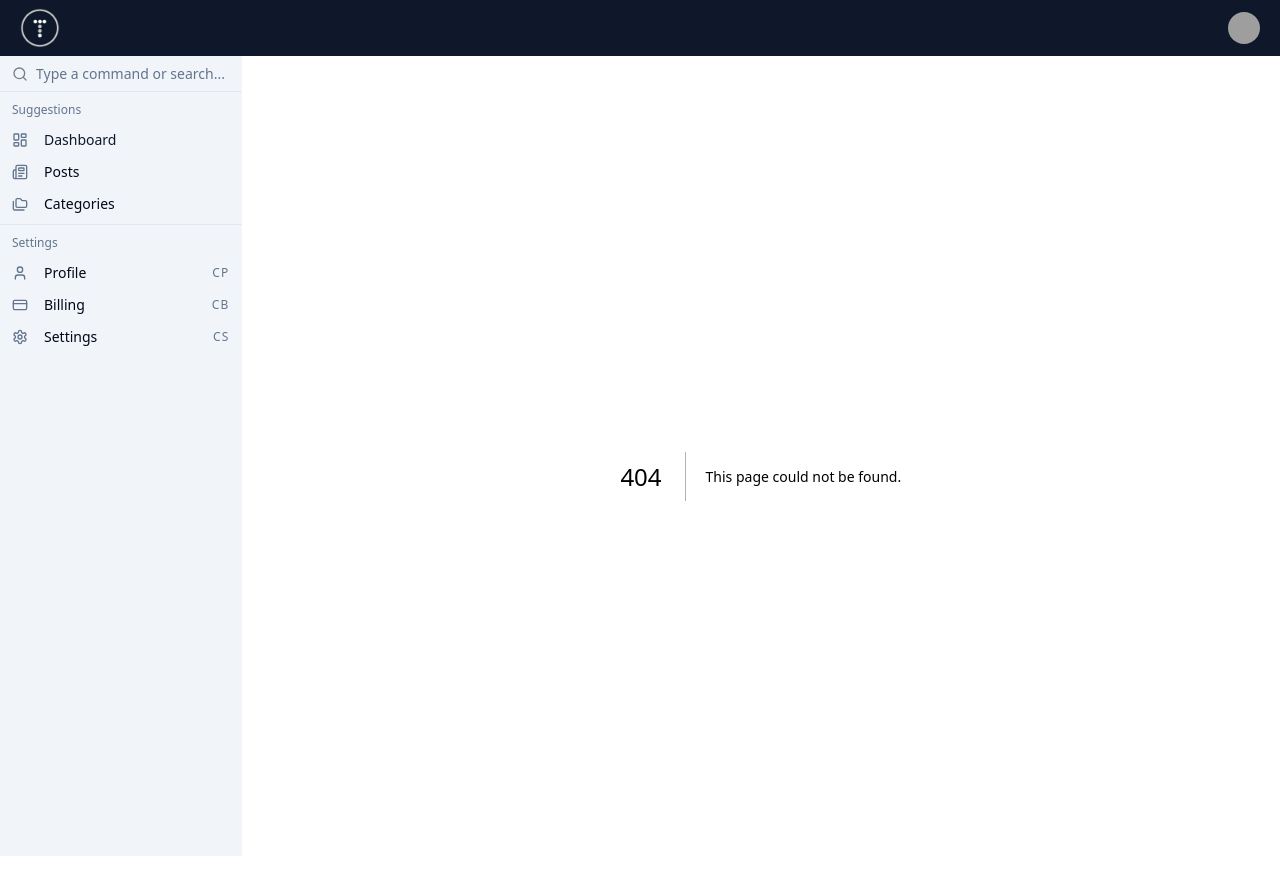
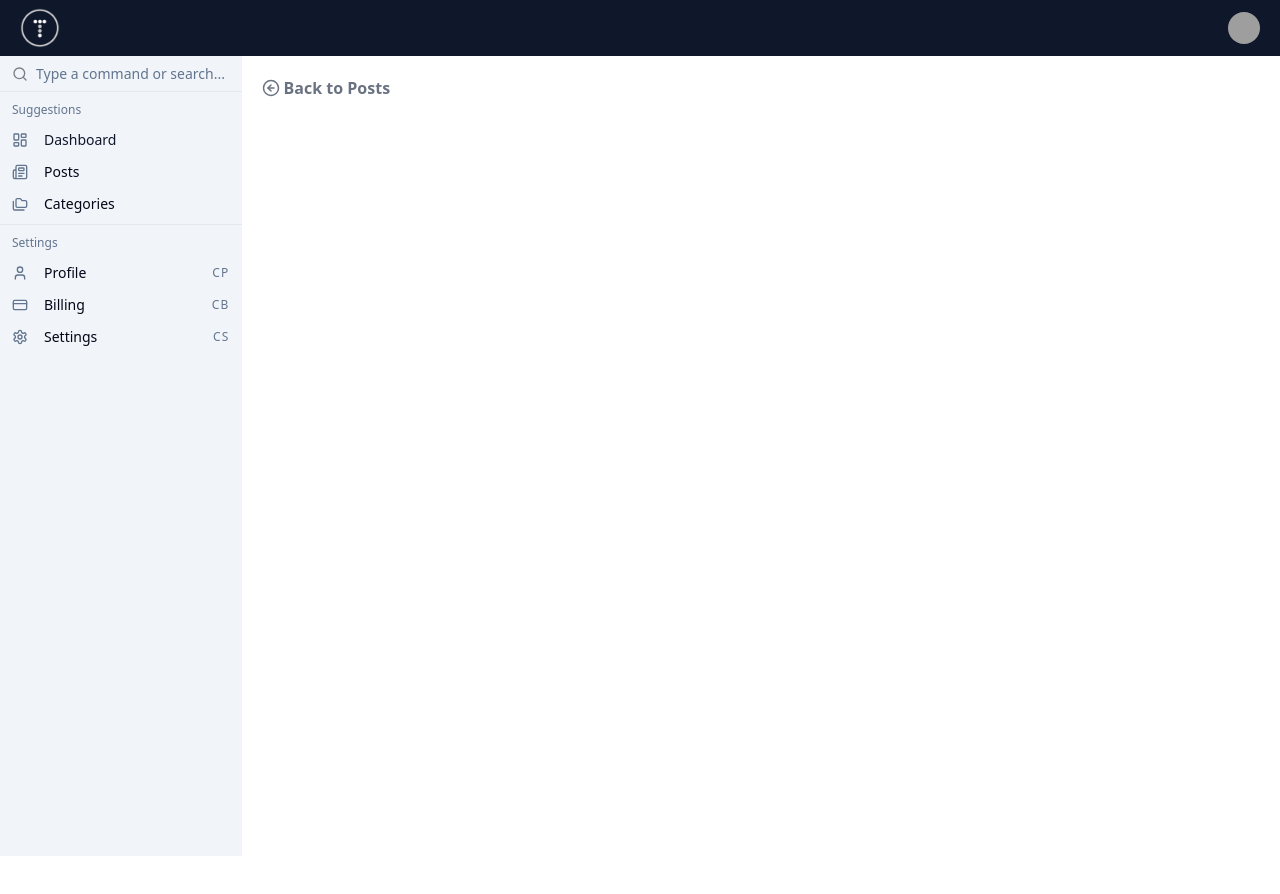
Before and after one commit to thomasmartinez114/admin-dashboard, a Next.js app: page /posts/edit/1 in a window 1280 px wide. Before the commit this address had no page. After the commit the page ends 856 px from the top, so only its background shows below. Built offline with nearby package versions, Linux system fonts and the light colour scheme; grey boxes are pictures that could not be loaded.

Commit message:
Edit page with back button

```diff
--- /dev/null
+++ b/app/(main)/posts/edit/[id]/page.tsx
@@ -0,0 +1,11 @@
+import BackButton from '@/components/BackButton';
+
+const PostEditPage = () => {
+  return (
+    <>
+      <BackButton text='Back to Posts' link='/posts' />
+    </>
+  );
+};
+
+export default PostEditPage;
```
